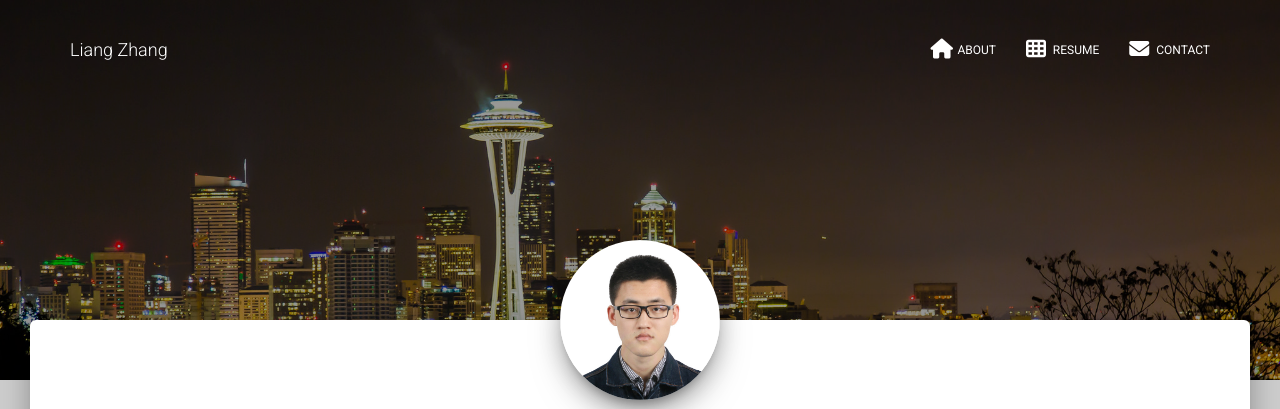
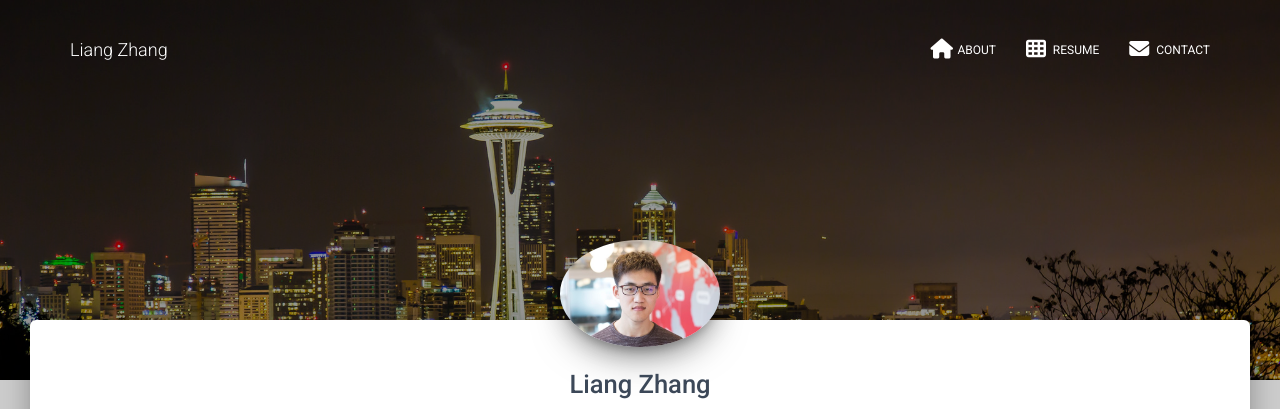
Before and after one commit to liangnuaa/personal-website, a plain HTML site: page index.html in a window 1280 px wide. Shown: the top 409 px of the page. Drawn offline with nearby package versions, Linux system fonts and the light colour scheme.

Commit message:
Change avatar image to current_avatar.jpeg

```diff
--- a/index.html
+++ b/index.html
@@ -59,7 +59,7 @@
 					<div class="row">
 						<div class="profile">
 							<div class="avatar">
-								<img src="assets/img/me3.JPG" alt="Circle Image" class="img-circle img-responsive img-raised">
+								<img src="assets/img/current_avatar.jpeg" alt="Circle Image" class="img-circle img-responsive img-raised">
 							</div>
 							<div class="name">
 								<h3 class="title">Liang Zhang</h3>
```
Also changed, not shown: assets/img/current_avatar.jpeg (added).
